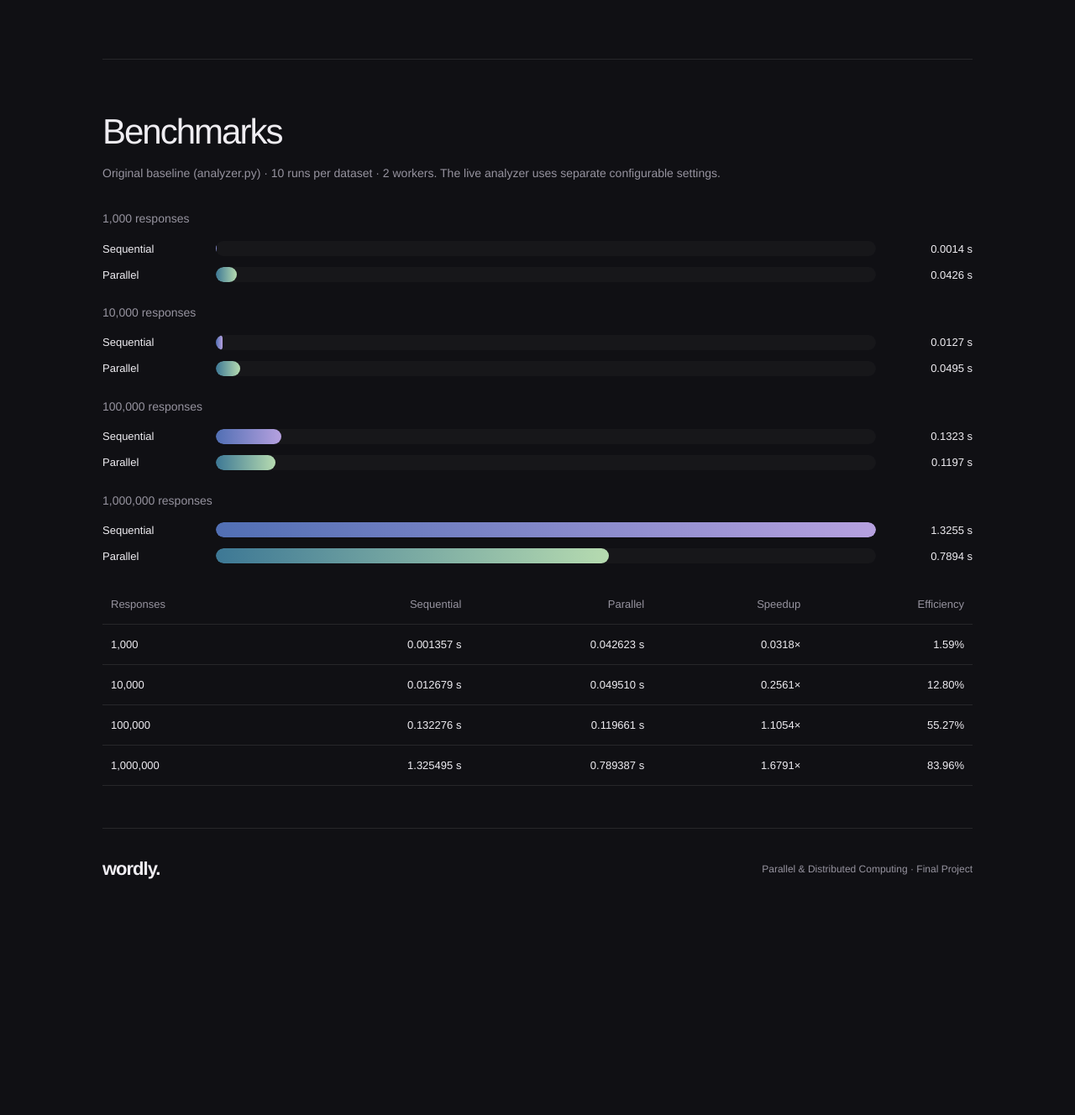
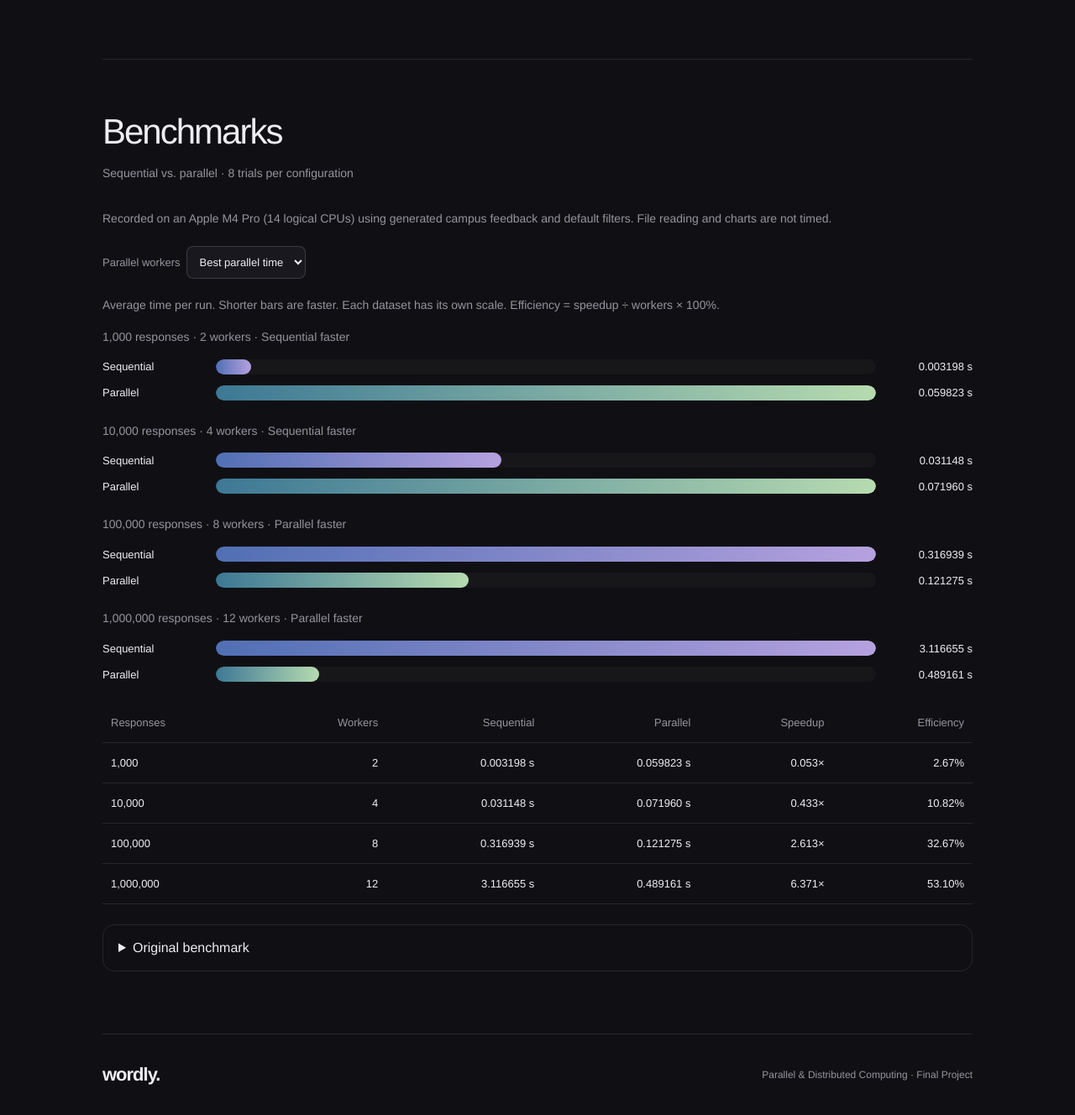
Before and after one commit to isephin/wordly, a Flask app: page / in a window 1280 px wide. Shown: the part 1493-2821 px from the top of the page at 84% size. Before the commit the page ends 2540 px from the top, so only its background shows below. Run offline with Flask 3, Linux system fonts and the light colour scheme.

Commit message:
Finalize benchmark display and simplify interface instructions

```diff
--- a/app.py
+++ b/app.py
@@ -106,6 +106,15 @@ def benchmarks():
         return jsonify(list(csv.DictReader(file)))
 
 
+@app.get("/api/benchmarks/scaling")
+def scaling_benchmarks():
+    path = BASE / "results" / "published" / "scaling_v3_3_summary.csv"
+    if not path.exists():
+        return jsonify([])
+    with path.open(encoding="utf-8", newline="") as file:
+        return jsonify(list(csv.DictReader(file)))
+
+
 if __name__ == "__main__":
     app.run(
         host="127.0.0.1",
--- /dev/null
+++ b/static/scaling-benchmarks.js
@@ -0,0 +1,45 @@
+(() => {
+  const select = document.getElementById('scaling-workers');
+  const graph = document.getElementById('scaling-graph');
+  const table = document.getElementById('scaling-table');
+  const note = document.getElementById('scaling-note');
+  const groups = new Map();
+  function render() {
+    graph.replaceChildren(); table.replaceChildren();
+    const choice = select.value;
+    note.textContent = 'Average time per run. Shorter bars are faster. Each dataset has its own scale. Efficiency = speedup ÷ workers × 100%.';
+    for (const [size, rows] of [...groups].sort((a,b)=>a[0]-b[0])) {
+      const seq = rows.find(r=>r.workers===1);
+      const candidates = rows.filter(r=>r.workers>1).sort((a,b)=>a.mean_seconds-b.mean_seconds || a.workers-b.workers);
+      const par = choice==='best'?candidates[0]:candidates.find(r=>r.workers===Number(choice));
+      if (!seq || !par) continue;
+      const tr = document.createElement('tr');
+      for (const value of [size.toLocaleString(),par.workers,seq.mean_seconds.toFixed(6)+' s',par.mean_seconds.toFixed(6)+' s',par.speedup.toFixed(3)+'×',par.local_efficiency_percent.toFixed(2)+'%']) {
+        const td=document.createElement('td');td.textContent=value;tr.append(td);
+      }
+      table.append(tr);
+      const group=document.createElement('div');group.style.marginBottom='25px';
+      const label=document.createElement('p');label.textContent=`${size.toLocaleString()} responses · ${par.workers} workers · ${seq.mean_seconds<=par.mean_seconds?'Sequential':'Parallel'} faster`;
+      const max=Math.max(seq.mean_seconds,par.mean_seconds);
+      group.append(label,bar('Sequential',seq.mean_seconds,max,seq.mean_seconds.toFixed(6)+' s'),bar('Parallel',par.mean_seconds,max,par.mean_seconds.toFixed(6)+' s','linear-gradient(90deg,#3d7895,#b6dbb0)'));
+      graph.append(group);
+    }
+  }
+  async function load(){
+    try{
+      const response=await fetch('/api/benchmarks/scaling');
+      if(!response.ok) throw Error('request failed');
+      const data=await response.json();
+      if(!Array.isArray(data)||!data.length){note.textContent='No scaling results available. See the original benchmark below.';return;}
+      const counts=new Set();
+      for(const raw of data){
+        const r={...raw};for(const key of ['lines','workers','mean_seconds','speedup','local_efficiency_percent'])r[key]=Number(r[key]);
+        if(!Number.isInteger(r.lines)||r.lines<1||!Number.isInteger(r.workers)||r.workers<1||!Number.isFinite(r.mean_seconds)||r.mean_seconds<=0||!Number.isFinite(r.speedup)||!Number.isFinite(r.local_efficiency_percent))throw Error('invalid data');
+        if(!groups.has(r.lines))groups.set(r.lines,[]);groups.get(r.lines).push(r);if(r.workers>1)counts.add(r.workers);
+      }
+      for(const n of [...counts].sort((a,b)=>a-b)){const option=document.createElement('option');option.value=String(n);option.textContent=n+' workers';select.append(option);}
+      select.disabled=false;select.addEventListener('change',render);render();
+    }catch(e){note.textContent='Could not load results. See the original benchmark below.';}
+  }
+  load();
+})();
--- a/templates/index.html
+++ b/templates/index.html
@@ -203,7 +203,15 @@
             <div class="section-heading">
 
                 <h2>Benchmarks</h2>
-                <p>Original baseline (analyzer.py) · 10 runs per dataset · 2 workers. The live analyzer uses separate configurable settings.</p>
+                <p>Sequential vs. parallel · 8 trials per configuration</p>
+            </div>
+            <p>Recorded on an Apple M4 Pro (14 logical CPUs) using generated campus feedback and default filters. File reading and charts are not timed.</p>
+            <div class="tools"><label for="scaling-workers">Parallel workers <select id="scaling-workers" disabled><option value="best">Best parallel time</option></select></label></div>
+            <p id="scaling-note" role="status">Loading recorded results…</p>
+            <div id="scaling-graph"></div>
+            <div class="table-wrapper"><table><thead><tr><th>Responses</th><th>Workers</th><th>Sequential</th><th>Parallel</th><th>Speedup</th><th>Efficiency</th></tr></thead><tbody id="scaling-table"></tbody></table></div>
+            <details class="advanced"><summary>Original benchmark</summary>
+            <div class="section-heading"><p>Original analyzer · 2 workers · 10 paired trials per dataset. Uses a different counting engine.</p>
             </div>
 
             <div id="benchmark-graph"></div>
@@ -222,6 +230,7 @@
                     <tbody id="benchmark-table"></tbody>
                 </table>
             </div>
+            </details>
         </section>
     </main>
 
@@ -232,5 +241,6 @@
 
     <button id="back-to-top" type="button" aria-label="Back to top" title="Back to top" hidden><svg viewBox="0 0 24 24" width="21" height="21" fill="none" stroke="currentColor" stroke-width="1.6" stroke-linecap="round" stroke-linejoin="round" aria-hidden="true"><path d="M12 19V5M5 12l7-7 7 7"/></svg></button>
     <script src="/static/app.js"></script>
+    <script src="/static/scaling-benchmarks.js"></script>
 </body>
 </html>
```
Also changed, not shown: templates/distributed.html (+20 -4 lines), static/distributed.js.
